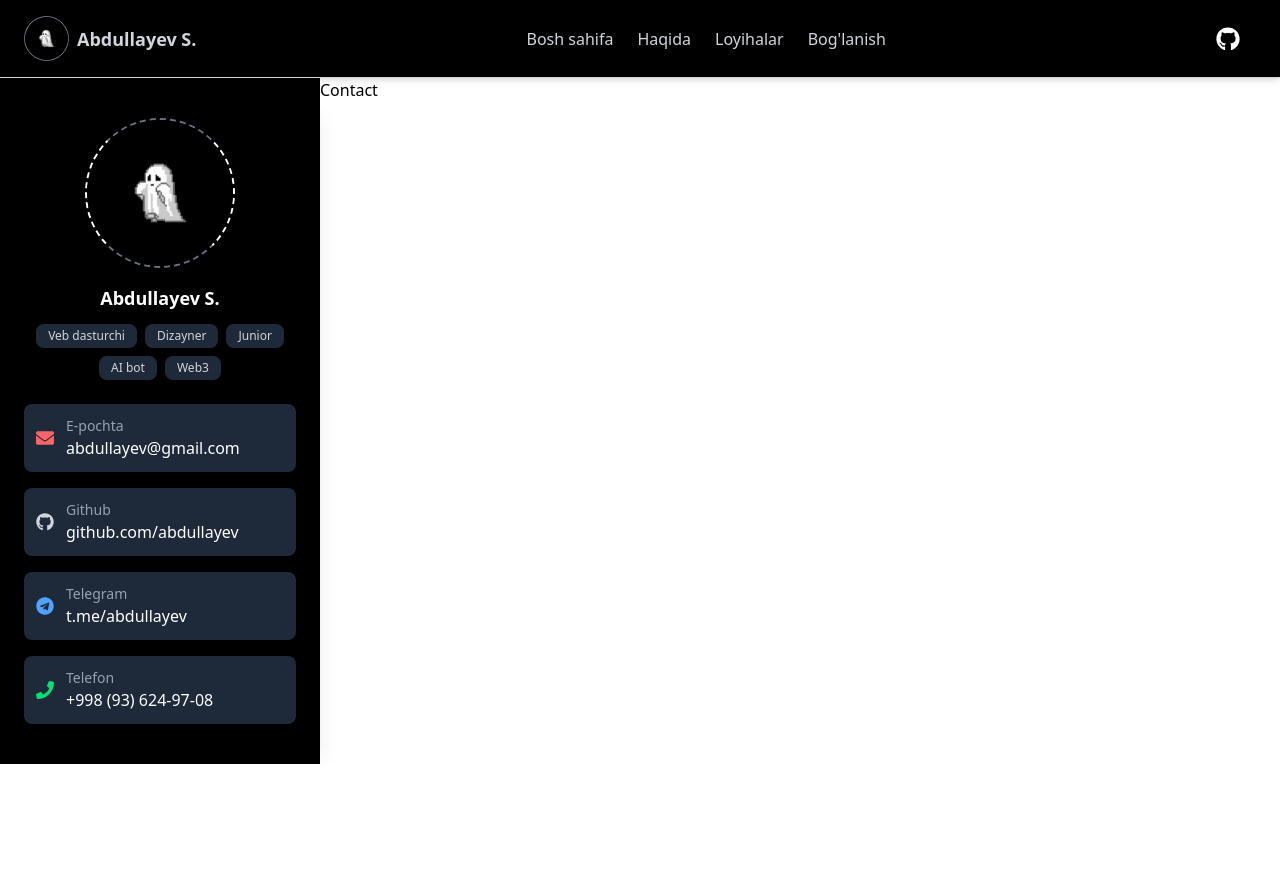
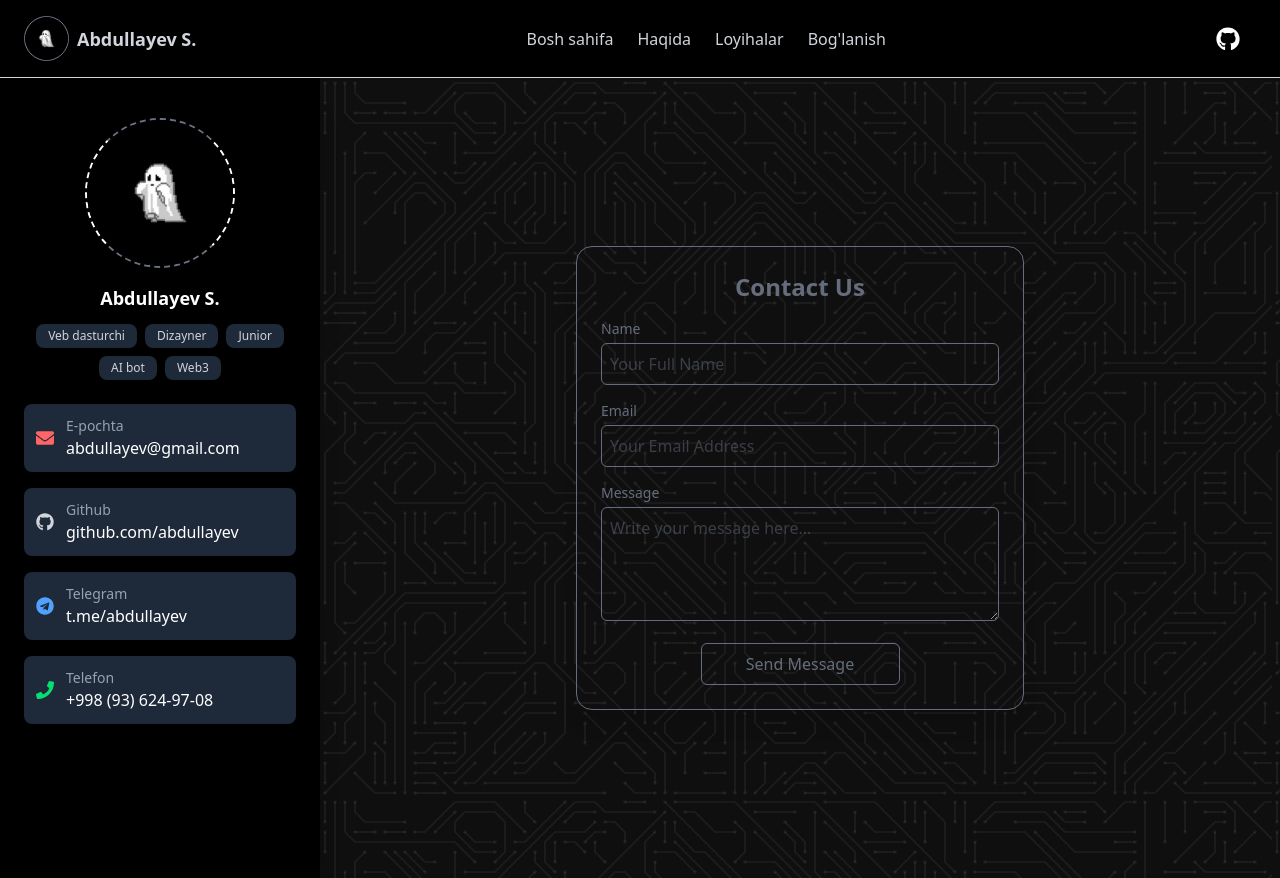
Before and after one commit to Abdul1ayev/Portfolio, a Next.js app: page /contact in a window 1280 px wide. Before the commit the page ends 800 px from the top, so only its background shows below. Built offline with nearby package versions, Linux system fonts and the light colour scheme.

Commit message:
contactPage

```diff
--- a/package.json
+++ b/package.json
@@ -11,6 +11,7 @@
   "dependencies": {
     "@supabase/ssr": "^0.6.1",
     "@supabase/supabase-js": "^2.49.1",
+    "emailjs-com": "^3.2.0",
     "framer-motion": "^12.5.0",
     "next": "15.2.3",
     "react": "^19.0.0",
--- a/src/app/about/page.tsx
+++ b/src/app/about/page.tsx
@@ -1,8 +1,8 @@
 "use client";
-import { createClient } from "@/supabase/client";
 import Image from "next/image";
 import Link from "next/link";
 import React, { useEffect, useState } from "react";
+import { createClient } from "@/supabase/client";
 
 type Tools = {
   id: string;
@@ -11,9 +11,9 @@ type Tools = {
 };
 
 const About = () => {
+  const supabase = createClient()
   const [tools, setTools] = useState<Tools[]>([]);
   const [newTool, setNewTool] = useState({ tool_name: "", image_url: "" });
-  const supabase = createClient();
 
   useEffect(() => {
     fetchTools();
@@ -67,7 +67,7 @@ const About = () => {
   };
 
   return (
-    <div className="w-full min-h-screen  text-white  p-6 md:pb-18 pb-4 bg-black">
+    <div className="w-full min-h-screen  text-white md:pr-12 pt-6 pr-6 md:pb-18 pb-4 bg-black">
       <div className="mb-10">
         <h1 className="text-3xl font-bold border-b-4 border-green-400 inline-block pb-2">
           Men haqimda
--- a/src/app/contact/page.tsx
+++ b/src/app/contact/page.tsx
@@ -1,11 +1,123 @@
-import React from 'react';
+"use client";
+import React, { useState } from "react";
+import emailjs from "emailjs-com";
 
 const Page = () => {
-    return (
-        <div>
-            <h1>Contact</h1>
-        </div>
-    );
-}
+  const [formData, setFormData] = useState({
+    name: "",
+    email: "",
+    message: "",
+  });
+
+  const handleChange = (
+    e: React.ChangeEvent<HTMLInputElement | HTMLTextAreaElement>
+  ) => {
+    const { name, value } = e.target;
+    setFormData((prevData) => ({
+      ...prevData,
+      [name]: value,
+    }));
+  };
+
+  const handleSubmit = (e: React.FormEvent) => {
+    e.preventDefault();
+
+    emailjs
+      .send(
+        "service_ewdtjhu",
+        "template_pnmkrh8",
+        {
+          user_name: formData.name,
+          user_email: formData.email,
+          message: formData.message,
+        },
+        "MCayC2nd7r9e7awd-"
+      )
+      .then(() => {
+        alert("Message sent successfully!");
+        setFormData({ name: "", email: "", message: "" });
+      })
+      .catch(() => {
+        alert("Failed to send the message. Please try again later.");
+      });
+  };
+
+  return (
+    <div
+      className="flex items-center justify-center min-h-screen p-4 "
+      style={{
+        backgroundImage: "url('/Home.svg')",
+      }}
+    >
+      <section className="border-gray-500  border opacity-95 p-6 rounded-2xl shadow-xl w-full max-w-md">
+        <h1 className="text-2xl font-semibold text-center text-gray-500 mb-4">
+          Contact Us
+        </h1>
+        <form className="space-y-4" onSubmit={handleSubmit}>
+          <div>
+            <label
+              htmlFor="name"
+              className="block text-sm font-medium text-gray-500"
+            >
+              Name
+            </label>
+            <input
+              type="text"
+              id="name"
+              name="name"
+              placeholder="Your Full Name"
+              value={formData.name}
+              onChange={handleChange}
+              required
+              className="w-full mt-1 p-2 border text-gray-500 rounded-md border-gray-500 focus:outline-none focus:border-gray-500"
+            />
+          </div>
+          <div>
+            <label
+              htmlFor="email"
+              className="block text-sm font-medium text-gray-500"
+            >
+              Email
+            </label>
+            <input
+              type="email"
+              id="email"
+              name="email"
+              placeholder="Your Email Address"
+              value={formData.email}
+              onChange={handleChange}
+              required
+              className="w-full mt-1 p-2 border text-gray-500 rounded-md border-gray-500 focus:outline-none focus:border-gray-500"
+            />
+          </div>
+          <div>
+            <label
+              htmlFor="message"
+              className="block text-sm font-medium text-gray-500"
+            >
+              Message
+            </label>
+            <textarea
+              id="message"
+              name="message"
+              placeholder="Write your message here..."
+              value={formData.message}
+              onChange={handleChange}
+              required
+              className="w-full mt-1 p-2 border text-gray-500 rounded-md border-gray-500 focus:outline-none focus:border-gray-500"
+              rows={4}
+            ></textarea>
+          </div>
+          <button
+            type="submit"
+            className="w-1/2 mx-auto block text-gray-500 border hover:text-gray-700 py-2 rounded-md  transition duration-300"
+          >
+            Send Message
+          </button>
+        </form>
+      </section>
+    </div>
+  );
+};
 
 export default Page;
```
Also changed, not shown: 1 other file (tests, documents, lock files or other folders).
